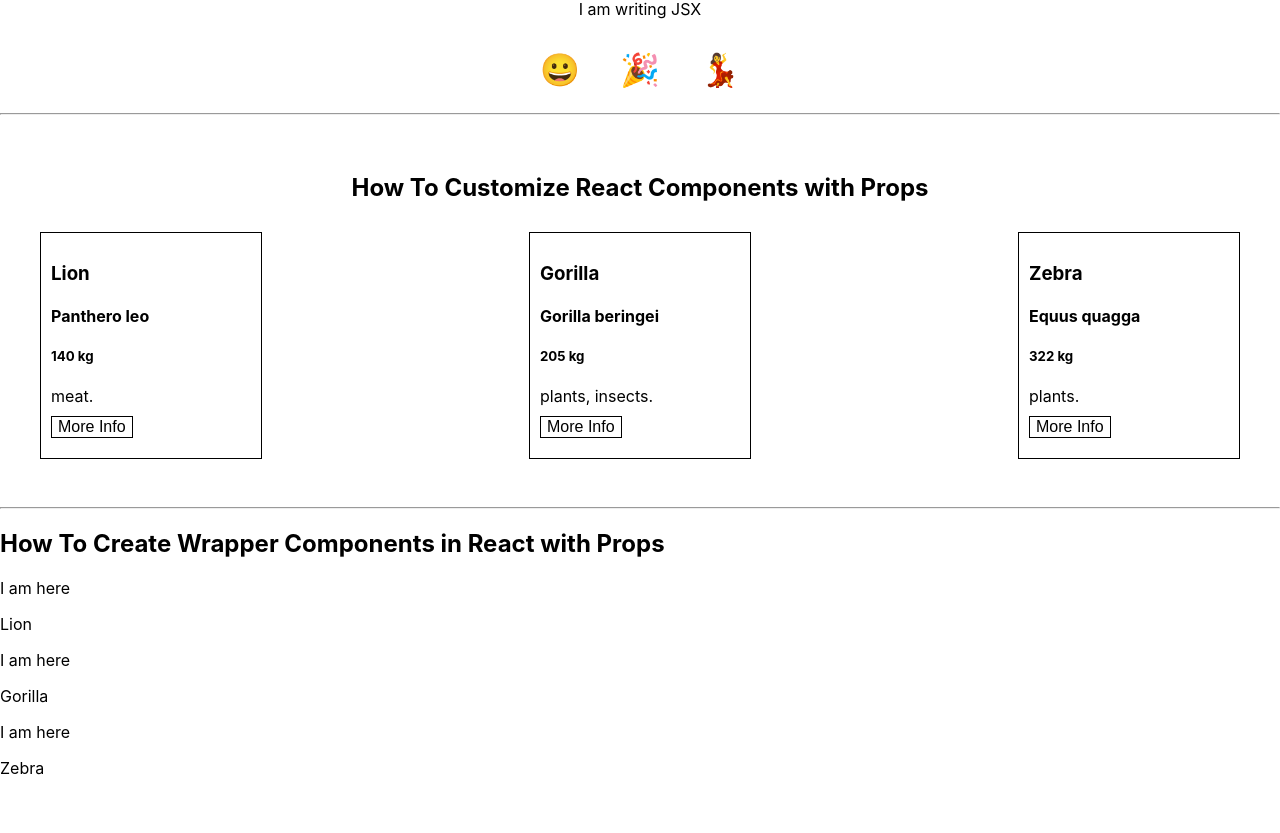
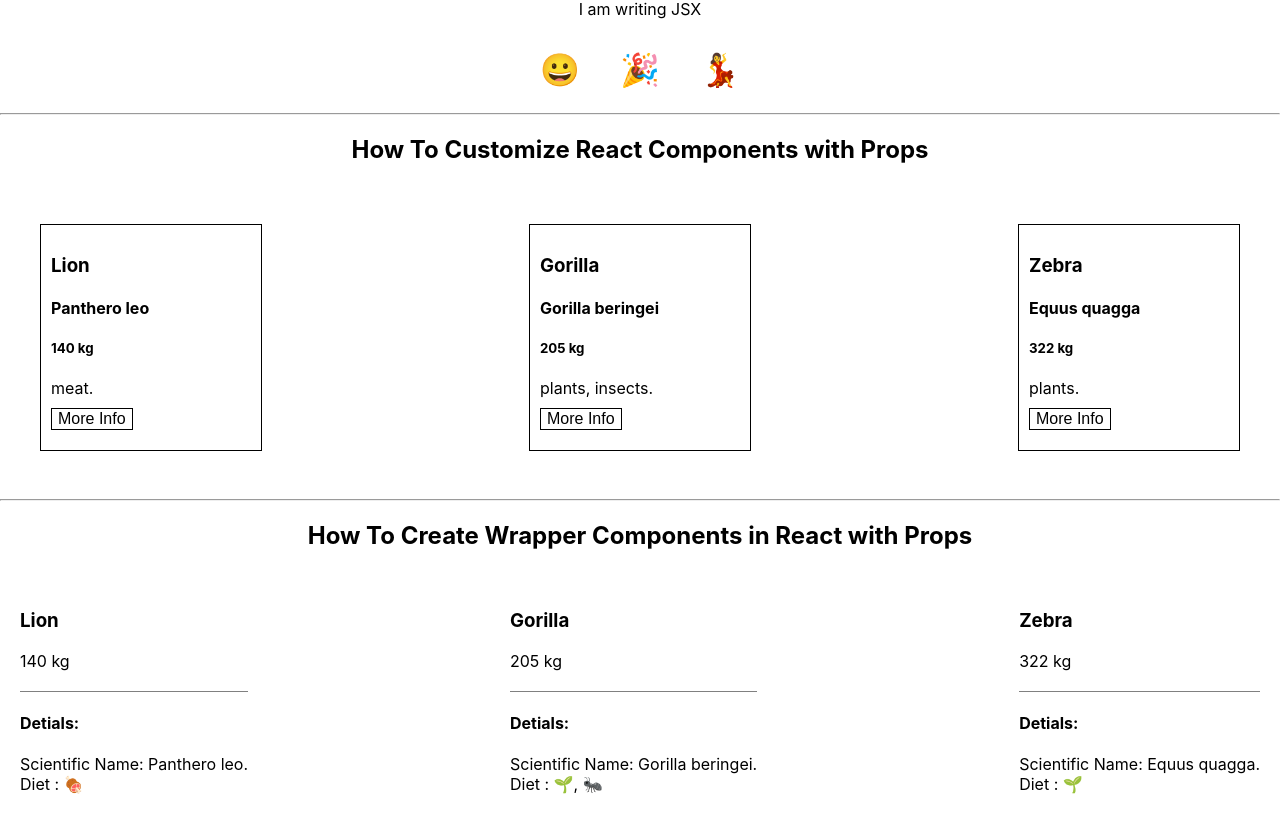
Before and after one commit to adrianmurage/react_playground, a React (Create React App) app: page / in a window 1280 px wide. Shown: the part 175-1008 px from the top of the page. Before the commit the page ends 953 px from the top, so only its background shows below. Built offline with nearby package versions, Linux system fonts and the light colour scheme.

Commit message:
How To Create Wrapper Components in React with Props
move the h2s in app out of container divs
create the wrapper component that uses the
object rest operator to pass down props to child components
create & style the CreatingWrappersAnimalDetails component

```diff
--- a/src/components/App/App.js
+++ b/src/components/App/App.js
@@ -15,18 +15,18 @@ function showAdditional(additional) {
 function App() {
   return (
     <>
+      <h2>
+        How To Create React Elements with JSX && <br />
+        How To Create Custom Components in React
+      </h2>
       <div className={styles.emojisWrapper}>
-        <h2>
-          How To Create React Elements with JSX && <br />
-          How To Create Custom Components in React
-        </h2>
         <EmojiDisplay />
       </div>
 
       <hr />
 
+      <h2>How To Customize React Components with Props</h2>
       <div className={styles.animalsWrapper}>
-        <h2>How To Customize React Components with Props</h2>
         {data.map((animal) => (
           <AnimalCard
             additional={animal.additional}
@@ -42,10 +42,16 @@ function App() {
 
       <hr />
 
+      <h2>How To Create Wrapper Components in React with Props</h2>
       <div className={styles.creatingWrappersWrapper}>
-        <h2>How To Create Wrapper Components in React with Props</h2>
         {data.map((animal) => (
-          <CreatingWrappers name={animal.name} key={animal.name} />
+          <CreatingWrappers
+            diet={animal.diet}
+            key={animal.name}
+            name={animal.name}
+            size={animal.size}
+            scientificName={animal.scientificName}
+          />
         ))}
       </div>
     </>
--- a/src/components/App/App.module.css
+++ b/src/components/App/App.module.css
@@ -17,5 +17,12 @@
 }
 
 .creatingWrappersWrapper{
-    /* outline: solid red; */
+    display: flex;
+    flex-wrap: wrap;
+    justify-content: space-between;
+    padding: 20px;
 }
+
+h2 {
+    text-align: center;
+}
--- a/src/components/CreatingWrappers/CreatingWrappers.js
+++ b/src/components/CreatingWrappers/CreatingWrappers.js
@@ -1,18 +1,22 @@
 import React from "react";
-// import styles from "./CreatingWrappers.module.css";
-// import propType from "prop-types";
+import styles from "./CreatingWrappers.module.css";
+import PropTypes from "prop-types";
+import CreatingWrappersAnimalDetails from "../CreatingWrappersAnimalDetails/CreatingWrappersAnimalDetails";
 
-export default function CreatingWrappers({ name }) {
+function CreatingWrappers({ name, size, ...props }) {
   return (
-    <>
-      <p>I am here</p>
-      <div>{name}</div>
-      {/* <div>{diet}</div>
-      <div>{size}</div> */}
-    </>
+    <div>
+      <h3>{name}</h3>
+      <div>{size} kg</div>
+      <CreatingWrappersAnimalDetails {...props}/>
+    </div>
   );
 }
 
-// CreatingWrappers.propType(
+CreatingWrappers.propTypes = {
+  name: PropTypes.string.isRequired,
+  size: PropTypes.number.isRequired,
+};
 
-// )
+
+export default CreatingWrappers
--- /dev/null
+++ b/src/components/CreatingWrappersAnimalDetails/CreatingWrappersAnimalDetails.js
@@ -0,0 +1,32 @@
+import React from "react";
+import PropTypes from "prop-types";
+import styles from "./CreatingWrappersAnimalDetails.module.css";
+
+function convertFood(food) {
+  switch (food) {
+    case "insects":
+      return "🐜";
+    case "meat":
+      return "🍖";
+    case "plants":
+    default:
+      return "🌱";
+  }
+}
+
+function CreatingWrappersAnimalDetails({ diet, scientificName }) {
+  return (
+    <div className={styles.details}>
+      <h4>Detials:</h4>
+      <div>Scientific Name: {scientificName}.</div>
+      <div>Diet : {diet.map((food) => convertFood(food)).join(", ")}</div>
+    </div>
+  );
+}
+
+CreatingWrappersAnimalDetails.propTypes = {
+  diet: PropTypes.arrayOf(PropTypes.string).isRequired,
+  scientificName: PropTypes.string.isRequired,
+};
+
+export default CreatingWrappersAnimalDetails;
--- /dev/null
+++ b/src/components/CreatingWrappersAnimalDetails/CreatingWrappersAnimalDetails.module.css
@@ -0,0 +1,4 @@
+.details {
+    border-top: gray solid 1px;
+    margin: 20px 0;
+}
```
